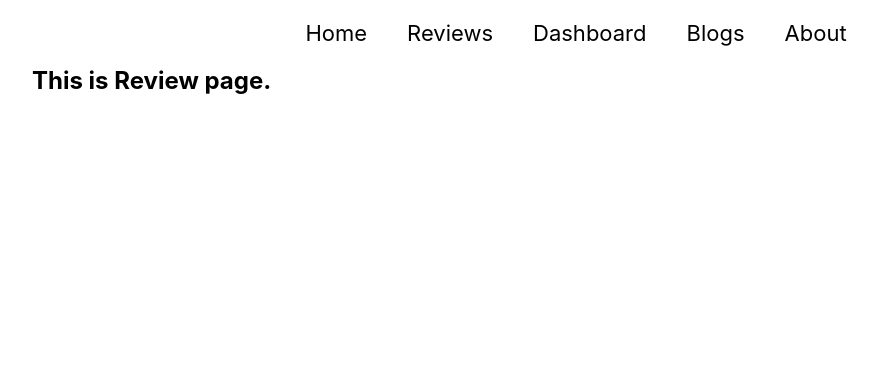
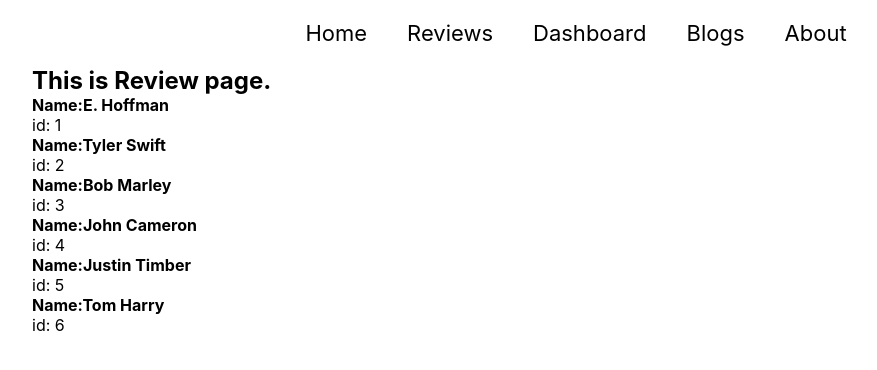
Before and after one commit to mabrur007/drone-buddy, a React (Create React App) app: page /reviews in a window 1280 px wide. Shown: the top 370 px of the page, without its empty margins (64-941 px from the left). Built offline with nearby package versions, Linux system fonts and the light colour scheme.

Commit message:
review data is passing to review component

```diff
--- /dev/null
+++ b/src/components/Review/Review.js
@@ -0,0 +1,13 @@
+import React from 'react';
+
+const Review = ({ review }) => {
+    const { name, id } = review;
+    return (
+        <div>
+            <h4>Name:{name}</h4>
+            <p>id: { id}</p>
+        </div>
+    );
+};
+
+export default Review;
--- a/src/components/Reviews/Reviews.js
+++ b/src/components/Reviews/Reviews.js
@@ -1,9 +1,17 @@
 import React from 'react';
+import useReviews from '../../hooks/useReviews';
+import Review from '../Review/Review';
 
 const Reviews = () => {
+    const [reviews] = useReviews();
     return (
         <div>
             <h2>This is Review page.</h2>
+            <div>
+                {
+                    reviews.map(review => <Review key={review.id} review={review}></Review>)
+                }
+            </div>
         </div>
     );
 };
```
Also changed, not shown: src/components/Review/Review.css (added).
